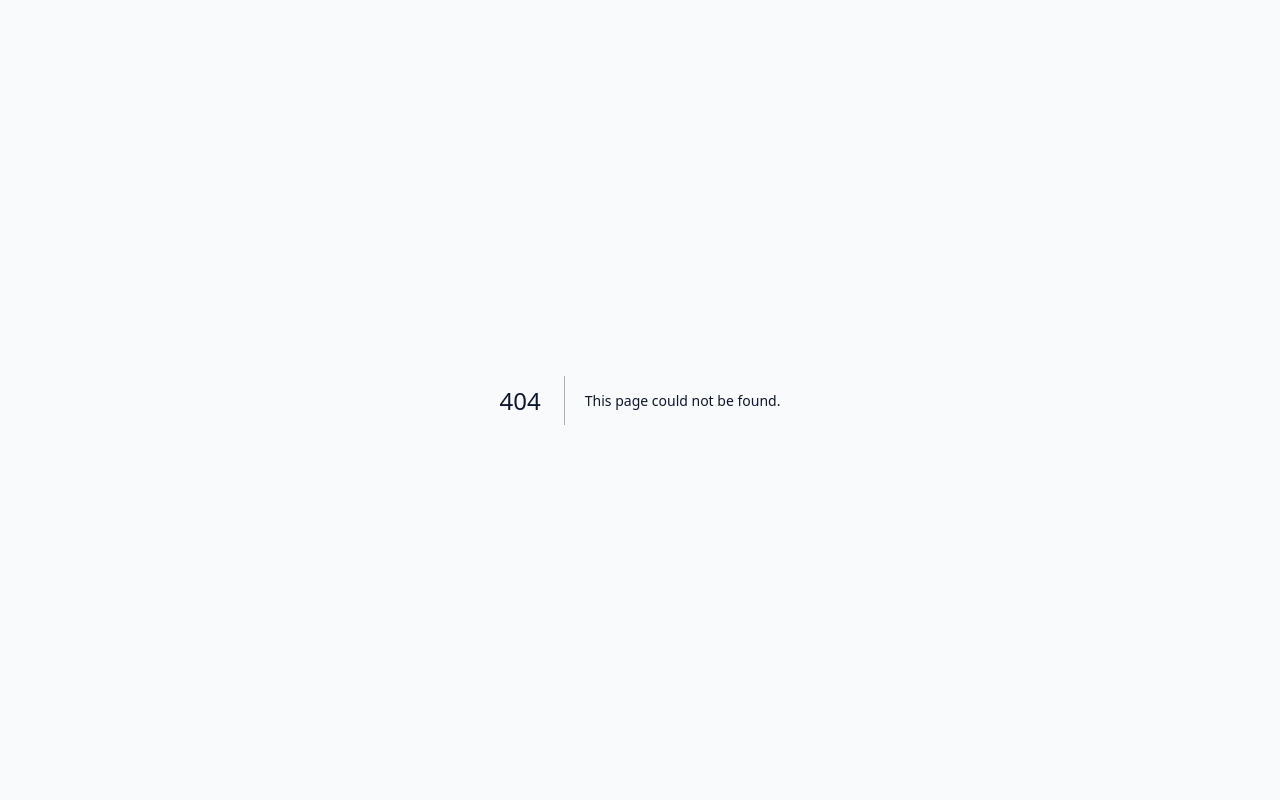
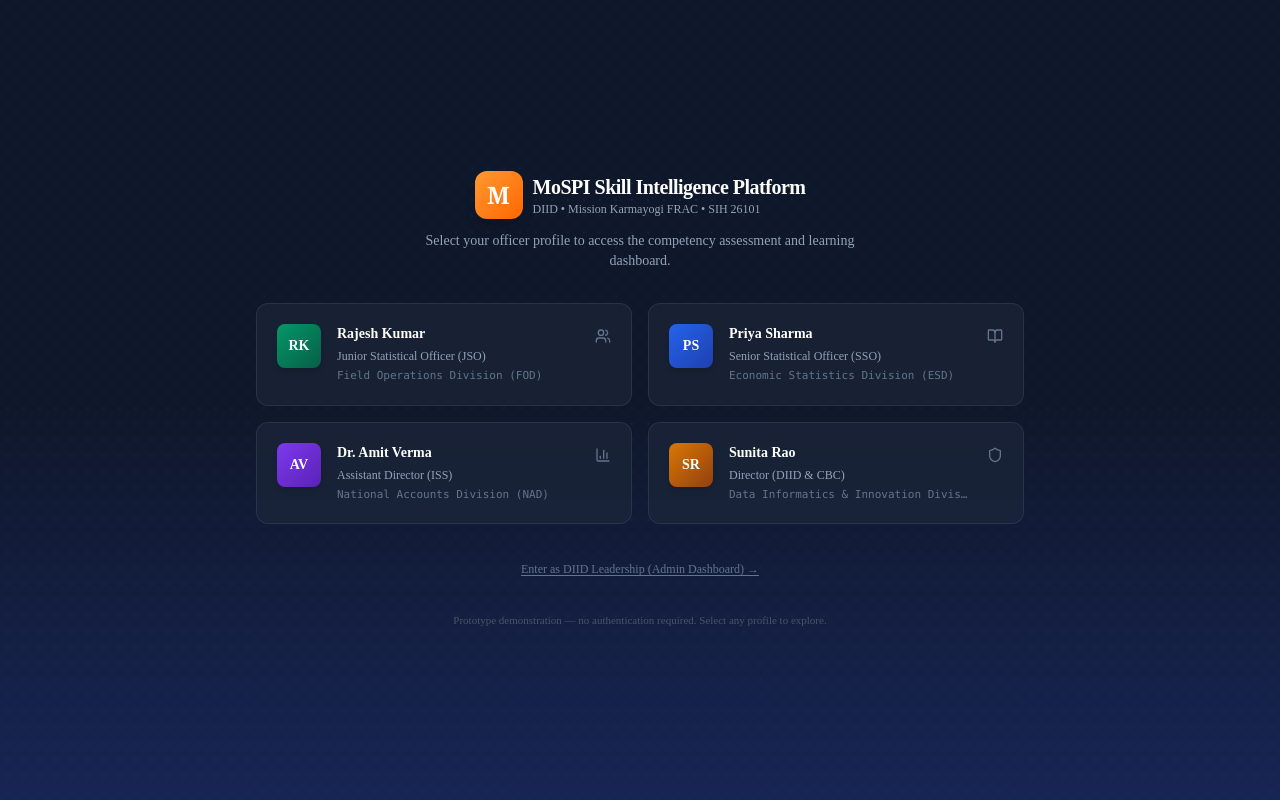
Before and after one commit to Rewant-1/sih-26, a Next.js app: page /login in a window 1280 px wide. Before the commit this address had no page. Built offline with nearby package versions, Linux system fonts and the light colour scheme.

Commit message:
added 2 3 basic things

```diff
--- a/src/app/catalog/page.tsx
+++ b/src/app/catalog/page.tsx
@@ -1,6 +1,6 @@
 "use client";
 
-import React, { useState, useEffect, useMemo } from "react";
+import React, { useState, useEffect, useMemo, Suspense } from "react";
 import Link from "next/link";
 import { useSearchParams } from "next/navigation";
 import {
@@ -35,7 +35,7 @@
   filterCourseCatalog,
 } from "@/lib/engine/recommendation-engine";
 
-export default function CourseCatalogPage() {
+function CourseCatalogContent() {
   const searchParams = useSearchParams();
   const activeUserId = searchParams?.get("user") || "usr-jso-rajesh";
 
@@ -110,7 +110,13 @@
 
   // Filter courses in memory
   const filteredCourses = useMemo(() => {
-    return filterCourseCatalog(courses, filters);
+    return filterCourseCatalog(courses, {
+      source: filters.source === "ALL" ? undefined : filters.source,
+      domain: filters.domain === "ALL" ? undefined : filters.domain,
+      cadre: filters.cadre === "ALL" ? undefined : filters.cadre,
+      level: filters.level === "ALL" ? undefined : filters.level,
+      search: filters.search || undefined,
+    } as any);
   }, [courses, filters]);
 
   // Counts
@@ -279,3 +285,17 @@
     </div>
   );
 }
+
+export default function CourseCatalogPage() {
+  return (
+    <Suspense
+      fallback={
+        <div className="min-h-screen bg-slate-50 flex items-center justify-center">
+          <div className="h-8 w-8 animate-spin rounded-full border-4 border-[#000080] border-t-transparent" />
+        </div>
+      }
+    >
+      <CourseCatalogContent />
+    </Suspense>
+  );
+}
--- a/src/app/dashboard/admin/page.tsx
+++ b/src/app/dashboard/admin/page.tsx
@@ -32,6 +32,7 @@
 import { DivisionHeatmap } from "@/components/dashboard/DivisionHeatmap";
 import { CadreDistributionChart } from "@/components/dashboard/CadreDistributionChart";
 import { ACBPRecommendationTable } from "@/components/dashboard/ACBPRecommendationTable";
+import { GapTrendChart } from "@/components/dashboard/GapTrendChart";
 import { repository } from "@/lib/storage/repository";
 import type { DivisionAggregateMetric, ACBPPlan } from "@/lib/types";
 
@@ -224,6 +225,9 @@
           {/* Row 1: Division Heatmap Matrix */}
           <DivisionHeatmap divisions={divisions} />
 
+          {/* Row 1.5: Gap Reduction Trend Chart */}
+          <GapTrendChart />
+
           {/* Row 2: Cadre Analytics Bar Chart & High-Deficiency Highlights */}
           <div className="grid grid-cols-1 lg:grid-cols-12 gap-6">
             {/* Left: Cadre Distribution Chart */}
--- /dev/null
+++ b/src/app/login/page.tsx
@@ -0,0 +1,121 @@
+"use client";
+
+import React from "react";
+import { useRouter } from "next/navigation";
+import { BarChart3, BookOpen, Shield, Users } from "lucide-react";
+
+const OFFICERS = [
+  {
+    id: "usr-jso-rajesh",
+    name: "Rajesh Kumar",
+    designation: "Junior Statistical Officer (JSO)",
+    division: "Field Operations Division (FOD)",
+    avatar: "RK",
+    color: "from-emerald-600 to-emerald-800",
+    icon: Users,
+  },
+  {
+    id: "usr-sso-priya",
+    name: "Priya Sharma",
+    designation: "Senior Statistical Officer (SSO)",
+    division: "Economic Statistics Division (ESD)",
+    avatar: "PS",
+    color: "from-blue-600 to-blue-800",
+    icon: BookOpen,
+  },
+  {
+    id: "usr-ad-amit",
+    name: "Dr. Amit Verma",
+    designation: "Assistant Director (ISS)",
+    division: "National Accounts Division (NAD)",
+    avatar: "AV",
+    color: "from-violet-600 to-violet-800",
+    icon: BarChart3,
+  },
+  {
+    id: "usr-dir-sunita",
+    name: "Sunita Rao",
+    designation: "Director (DIID & CBC)",
+    division: "Data Informatics & Innovation Division",
+    avatar: "SR",
+    color: "from-amber-600 to-amber-800",
+    icon: Shield,
+  },
+] as const;
+
+export default function LoginPage() {
+  const router = useRouter();
+
+  return (
+    <main className="min-h-screen bg-gradient-to-b from-slate-900 via-slate-900 to-blue-950 flex flex-col items-center justify-center px-4 py-12 relative overflow-hidden">
+      <div className="absolute inset-0 opacity-10 bg-[radial-gradient(#3b82f6_1px,transparent_1px)] [background-size:16px_16px]" />
+
+      <div className="relative z-10 w-full max-w-3xl space-y-8">
+        {/* Header */}
+        <div className="text-center space-y-3">
+          <div className="inline-flex items-center gap-2.5">
+            <div className="flex h-12 w-12 items-center justify-center rounded-xl bg-gradient-to-br from-[#FF9933] to-[#FF6600] text-white font-serif font-black text-2xl shadow-lg">
+              M
+            </div>
+            <div className="text-left">
+              <h1 className="text-xl font-bold text-white tracking-tight">
+                MoSPI Skill Intelligence Platform
+              </h1>
+              <p className="text-xs text-slate-400">
+                DIID • Mission Karmayogi FRAC • SIH 26101
+              </p>
+            </div>
+          </div>
+          <p className="text-sm text-slate-400 max-w-md mx-auto">
+            Select your officer profile to access the competency assessment and learning dashboard.
+          </p>
+        </div>
+
+        {/* Officer Cards */}
+        <div className="grid grid-cols-1 sm:grid-cols-2 gap-4">
+          {OFFICERS.map((officer) => {
+            const Icon = officer.icon;
+            return (
+              <button
+                key={officer.id}
+                onClick={() => router.push(`/dashboard/learner?user=${officer.id}`)}
+                className="group flex items-start gap-4 rounded-xl border border-slate-700/60 bg-slate-800/60 p-5 text-left backdrop-blur-sm transition-all hover:border-slate-500 hover:bg-slate-700/60 hover:shadow-lg hover:shadow-blue-950/30 focus:outline-none focus:ring-2 focus:ring-[#FF9933]"
+              >
+                <div className={`flex h-11 w-11 shrink-0 items-center justify-center rounded-lg bg-gradient-to-br ${officer.color} text-white text-sm font-bold shadow-md`}>
+                  {officer.avatar}
+                </div>
+                <div className="flex-1 min-w-0 space-y-1">
+                  <p className="text-sm font-semibold text-white group-hover:text-[#FF9933] transition-colors truncate">
+                    {officer.name}
+                  </p>
+                  <p className="text-xs text-slate-400 truncate">
+                    {officer.designation}
+                  </p>
+                  <p className="text-[11px] text-slate-500 font-mono truncate">
+                    {officer.division}
+                  </p>
+                </div>
+                <Icon className="h-4 w-4 text-slate-500 group-hover:text-slate-300 transition-colors shrink-0 mt-1" />
+              </button>
+            );
+          })}
+        </div>
+
+        {/* Admin shortcut */}
+        <div className="text-center">
+          <button
+            onClick={() => router.push("/dashboard/admin?user=usr-dir-sunita")}
+            className="text-xs text-slate-500 hover:text-[#FF9933] transition-colors underline underline-offset-2"
+          >
+            Enter as DIID Leadership (Admin Dashboard) →
+          </button>
+        </div>
+
+        {/* Prototype disclaimer */}
+        <p className="text-center text-[11px] text-slate-600">
+          Prototype demonstration — no authentication required. Select any profile to explore.
+        </p>
+      </div>
+    </main>
+  );
+}
--- a/src/app/page.tsx
+++ b/src/app/page.tsx
@@ -117,7 +117,7 @@
 
           <div className="flex flex-wrap justify-center gap-4">
             <Link
-              href="/assessment"
+              href="/login"
               className="inline-flex items-center gap-2 bg-gradient-to-r from-amber-500 to-orange-600 hover:from-amber-600 hover:to-orange-700 text-slate-950 font-bold px-6 py-3 rounded-lg shadow-lg hover:shadow-xl transition-all"
             >
               <span>Start Competency Assessment</span>
@@ -239,7 +239,7 @@
                 Sunbird &amp; NSSTA Adapter (R2)
               </h3>
               <p className="text-xs text-slate-600 leading-relaxed mb-4">
-                Dual-source catalog architecture uniting iGOT Karmayogi micro-courses and NSSTA TPAC residential training with semantic gap matching algorithms.
+                Dual-source catalog architecture uniting iGOT Karmayogi micro-courses and NSSTA TPAC residential training with competency-matched gap closure algorithms.
               </p>
             </div>
             <Link
--- a/src/components/assessment/RubricModal.tsx
+++ b/src/components/assessment/RubricModal.tsx
@@ -171,7 +171,7 @@
                     {onSelectRating && (
                       <Button
                         size="sm"
-                        variant={isCurrent ? "primary" : "outline"}
+                        variant={isCurrent ? "navy" : "outline"}
                         onClick={() => {
                           onSelectRating(rubric.level);
                         }}
--- a/src/components/assessment/SelfAssessmentWizard.tsx
+++ b/src/components/assessment/SelfAssessmentWizard.tsx
@@ -736,7 +736,7 @@
                       <div className="mt-4">
                         <Progress
                           value={Math.min(100, score)}
-                          variant={isHigh ? "success" : isMedium ? "default" : "warning"}
+                          variant={isHigh ? "green" : isMedium ? "default" : "amber"}
                           className="h-2"
                         />
                       </div>
@@ -910,7 +910,7 @@
 
                         <td className="py-3.5 px-3 whitespace-nowrap">
                           {gap.severity === "CRITICAL" && (
-                            <Badge variant="danger">Critical Gap</Badge>
+                            <Badge variant="destructive">Critical Gap</Badge>
                           )}
                           {gap.severity === "MODERATE" && (
                             <Badge variant="warning">Moderate Gap</Badge>
@@ -919,7 +919,7 @@
                             <Badge variant="success">Proficient</Badge>
                           )}
                           {gap.severity === "SURPLUS" && (
-                            <Badge variant="primary">Surplus (+{gap.rawDelta})</Badge>
+                            <Badge variant="navy">Surplus (+{gap.rawDelta})</Badge>
                           )}
                         </td>
 
--- /dev/null
+++ b/src/components/dashboard/GapTrendChart.tsx
@@ -0,0 +1,102 @@
+"use client";
+
+import React from "react";
+import {
+  LineChart,
+  Line,
+  XAxis,
+  YAxis,
+  CartesianGrid,
+  Tooltip,
+  ResponsiveContainer,
+  ReferenceLine,
+} from "recharts";
+import { Card, CardContent, CardHeader, CardTitle, CardDescription } from "@/components/ui/Card";
+import { Badge } from "@/components/ui/Badge";
+import { TrendingDown } from "lucide-react";
+
+// ponytail: hardcoded quarterly data, replace with real API if/when available
+const QUARTERLY_DATA = [
+  { quarter: "Q1 2025", criticalGaps: 312, avgProficiency: 62.1 },
+  { quarter: "Q2 2025", criticalGaps: 289, avgProficiency: 64.8 },
+  { quarter: "Q3 2025", criticalGaps: 261, avgProficiency: 67.3 },
+  { quarter: "Q4 2025", criticalGaps: 234, avgProficiency: 70.0 },
+  { quarter: "Q1 2026", criticalGaps: 218, avgProficiency: 72.4 },
+  { quarter: "Q2 2026", criticalGaps: 198, avgProficiency: 74.6 },
+];
+
+export function GapTrendChart() {
+  return (
+    <Card>
+      <CardHeader className="pb-2">
+        <div className="flex items-center justify-between">
+          <div>
+            <CardTitle className="text-base">
+              Gap Reduction Trend (Quarterly)
+            </CardTitle>
+            <CardDescription>
+              Organization-wide critical skill deficiency count over time
+            </CardDescription>
+          </div>
+          <Badge variant="success" size="sm" className="flex items-center gap-1">
+            <TrendingDown className="h-3 w-3" />
+            -36.5% since Q1 2025
+          </Badge>
+        </div>
+      </CardHeader>
+      <CardContent>
+        <div className="h-64 w-full">
+          <ResponsiveContainer width="100%" height="100%">
+            <LineChart
+              data={QUARTERLY_DATA}
+              margin={{ top: 8, right: 16, left: 0, bottom: 4 }}
+            >
+              <CartesianGrid strokeDasharray="3 3" stroke="#e2e8f0" />
+              <XAxis
+                dataKey="quarter"
+                tick={{ fontSize: 11, fill: "#64748b" }}
+                axisLine={{ stroke: "#cbd5e1" }}
+              />
+              <YAxis
+                tick={{ fontSize: 11, fill: "#64748b" }}
+                axisLine={{ stroke: "#cbd5e1" }}
+                domain={[150, 350]}
+              />
+              <Tooltip
+                contentStyle={{
+                  borderRadius: "8px",
+                  border: "1px solid #e2e8f0",
+                  fontSize: "12px",
+                  boxShadow: "0 4px 12px rgba(0,0,0,0.1)",
+                }}
+                formatter={(value: number) => [`${value} critical gaps`, "Deficiency Count"]}
+              />
+              <ReferenceLine
+                y={200}
+                stroke="#f59e0b"
+                strokeDasharray="6 4"
+                label={{
+                  value: "Target: 200",
+                  position: "right",
+                  fill: "#f59e0b",
+                  fontSize: 10,
+                }}
+              />
+              <Line
+                type="monotone"
+                dataKey="criticalGaps"
+                stroke="#000080"
+                strokeWidth={2.5}
+                dot={{ r: 4, fill: "#000080", strokeWidth: 2, stroke: "#fff" }}
+                activeDot={{ r: 6, fill: "#FF9933" }}
+              />
+            </LineChart>
+          </ResponsiveContainer>
+        </div>
+        <p className="mt-2 text-[11px] text-slate-500 text-center">
+          Based on quarterly FRAC assessment aggregation across FOD, ESD, NAD, DIID, and SDRD divisions.
+        </p>
+      </CardContent>
+    </Card>
+  );
+}
--- a/src/components/layout/Footer.tsx
+++ b/src/components/layout/Footer.tsx
@@ -123,6 +123,12 @@
           </div>
         </div>
 
+        {/* Mock-Data Disclosure */}
+        <div className="mb-6 rounded-lg border border-amber-700/40 bg-amber-950/40 px-4 py-2.5 text-center text-xs text-amber-300/90">
+          <span className="font-semibold text-amber-200">ℹ Prototype Demo Data:</span>{" "}
+          Course catalog uses representative data, schema-matched to iGOT Karmayogi &amp; NSSTA TPAC. Assessment profiles are simulated for demonstration purposes.
+        </div>
+
         {/* Bottom Bar */}
         <div className="border-t border-slate-800 pt-6 flex flex-col sm:flex-row items-center justify-between gap-4 text-xs text-slate-500">
           <p>© 2026 Ministry of Statistics and Programme Implementation (MoSPI). All Rights Reserved.</p>
```
Also changed, not shown: skills-lock.json (added, +11 -0 lines).
